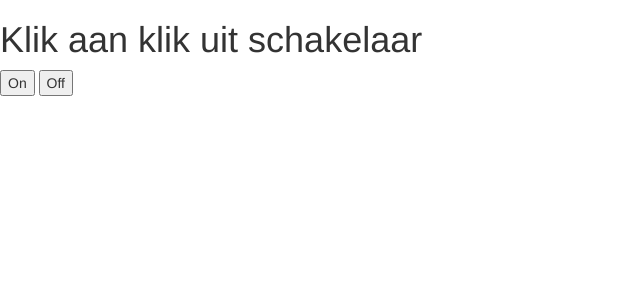
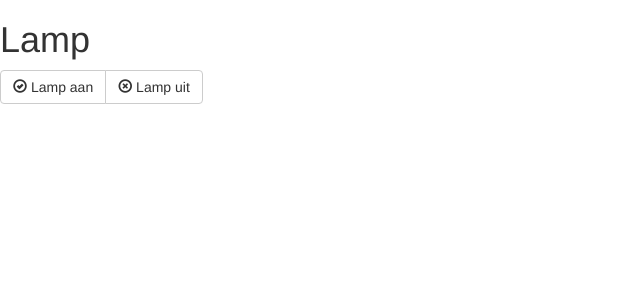
Before and after one commit to mroest/kaku-controller, a Flask app: page / in a window 1280 px wide. Shown: the top 300 px of the page, without its empty margins (0-640 px from the left). Run offline with Flask 2, Linux system fonts and the light colour scheme; some libraries are stand-ins or nearby versions.

Commit message:
Some small interface improvements

```diff
--- a/app/controllers/main.py
+++ b/app/controllers/main.py
@@ -4,9 +4,14 @@ from subprocess import call
 main = Blueprint('main', __name__)
 
 
-@main.route('/')
+@main.route('/', methods=['GET'])
 def index():
     return render_template('index.html', name='Kaku App')
+
+
+@main.route('/error', methods=['GET'])
+def error():
+    return render_template('error.html', msg=request.args.get('msg'))
 
 
 @main.route('/switch', methods=['POST'])
@@ -18,5 +23,10 @@ def switch():
     }
     command = options.get(op, None)
     if command is not None:
-        call([command])
-    return redirect(url_for('main.index'))
+        try:
+            call([command])
+        except OSError as err:
+            # Handle error
+            return redirect(url_for('.error', msg=err.strerror))
+
+    return redirect(url_for('.index'))
--- /dev/null
+++ b/app/static/js/form.js
@@ -0,0 +1,7 @@
+$(document).ready(function(){
+    $('.switch').click(function(){
+        var op = $(this).attr('data-op');
+        $('#operation').val(op);
+        $('#switch').submit();
+    });
+});
--- a/app/templates/index.html
+++ b/app/templates/index.html
@@ -1,16 +1,31 @@
 {% extends "bootstrap/base.html" %}
 {% block title %} {{ name }} {% endblock %}
+{% block scripts %}
+    {{ super() }}
+    <script src="{{ url_for('static', filename='js/form.js') }}"></script>
+{% endblock %}
 
 {% block navbar %}
-<div class="navbar navbar-fixed-top">
-  <!-- ... -->
-</div>
+    <div class="navbar navbar-fixed-top">
+        <!-- ... -->
+    </div>
 {% endblock %}
 
 {% block content %}
-  <h1>Klik aan klik uit schakelaar</h1>
-    <form method="post" action="switch">
-        <input type="submit" value="On" name="switch">
-        <input type="submit" value="Off" name="switch">
+    <h1>Lamp</h1>
+    <form id="switch" method="POST" action="/switch">
+        <input id="operation" type="hidden" name="operation" value="">
+        <div class="btn-group btn-group-lg:">
+            <button type="button" class="btn btn-default switch" aria-label="Lamp aan"
+                    name="switch" data-op="On">
+                <span class="glyphicon glyphicon-ok-circle"
+                      aria-hidden="true"></span> Lamp aan
+            </button>
+            <button type="button" class="btn btn-default switch" aria-label="Lamp uit"
+                    name="switch" data-op="Off">
+                <span class="glyphicon glyphicon-remove-circle"
+                      aria-hidden="true"></span> Lamp uit
+            </button>
+        </div>
     </form>
 {% endblock %}
```
Also changed, not shown: app/templates/error.html (added, +18 -0 lines).
